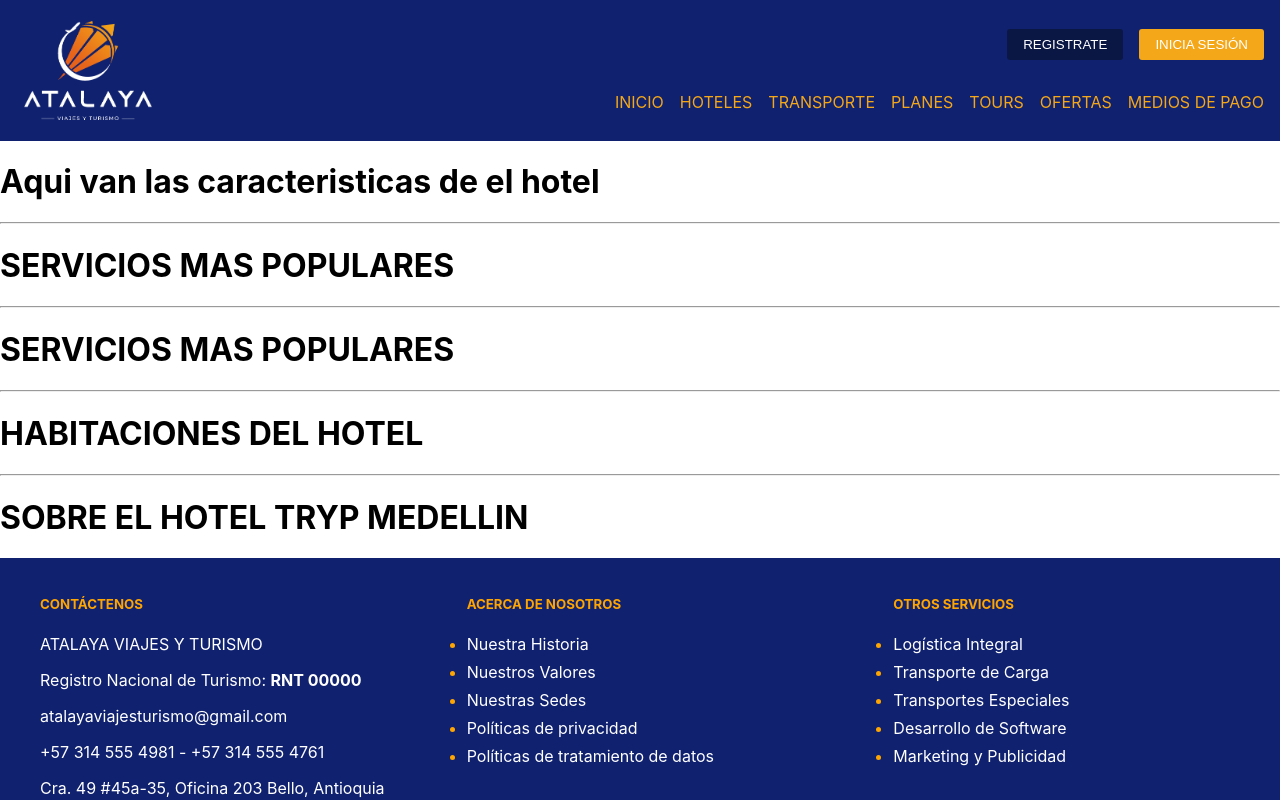
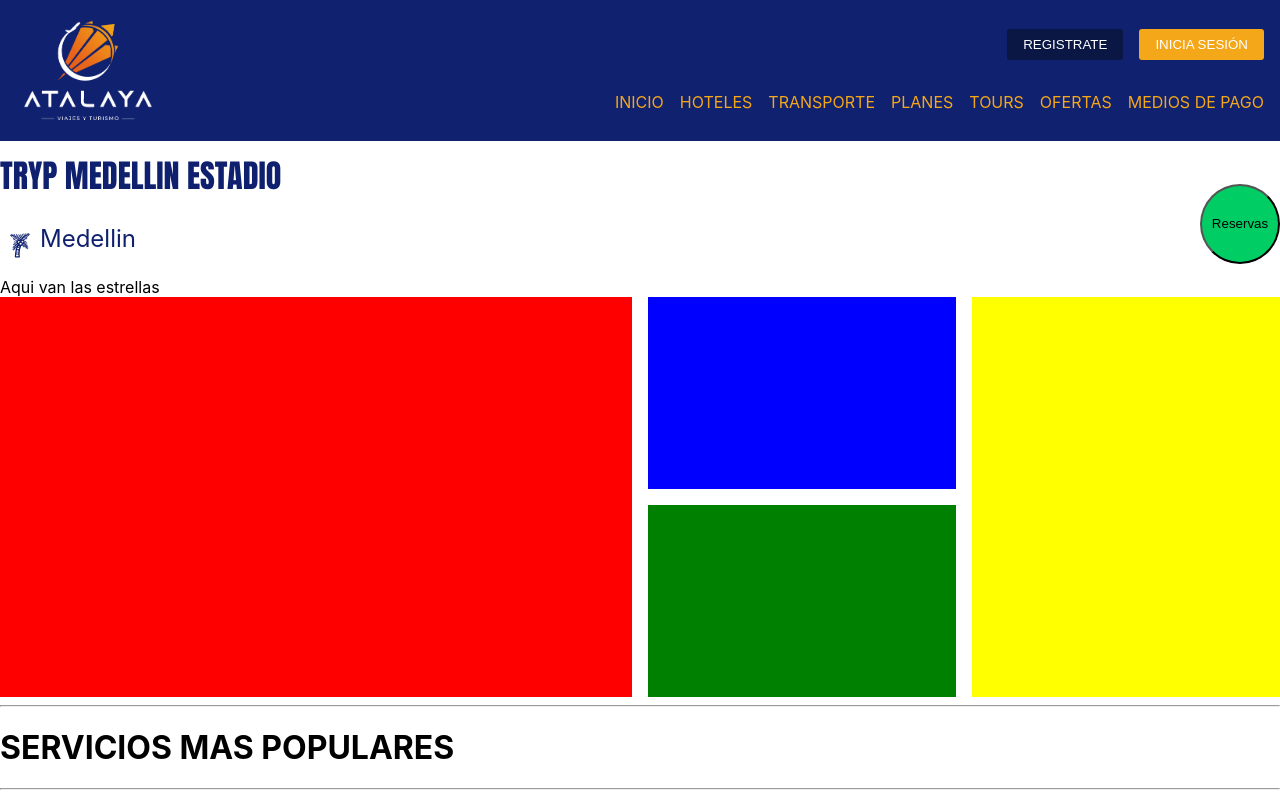
Before and after one commit to logitransatalaya/atalaya-turismo, a React (Create React App) app in the folder frontend/: page /caracteristicas-de-hotel in a window 1280 px wide. Shown: the top 800 px of the page. Built offline with nearby package versions, Linux system fonts and the light colour scheme.

Commit message:
The section of why watchtower was added, with the cards and icons

```diff
--- /dev/null
+++ b/frontend/src/components/HotelFeatures/HeaderFeatur/index.jsx
@@ -0,0 +1,31 @@
+import React from 'react'
+import { HeaderCardStyled, CardGrid } from './style'
+import { ReactComponent as IconPalmera } from '../../../images/icono-palmera.svg'
+
+export const HeaderFeature = () => {
+	return (
+		<div>
+			<HeaderCardStyled>
+				<div>
+					<div className='card_title'>TRYP MEDELLIN ESTADIO</div>
+					<div className='card_location'>
+						<div className='card_icon'>
+							<IconPalmera />
+						</div>
+						<p>Medellin</p>
+					</div>
+					<div>Aqui van las estrellas</div>
+				</div>
+				<div>
+					<button className='card_button'>Reservas</button>
+				</div>
+			</HeaderCardStyled>
+			<CardGrid>
+				<div className='card_1'></div>
+				<div className='card_2'></div>
+				<div className='card_3'></div>
+				<div className='card_4'></div>
+			</CardGrid>
+		</div>
+	)
+}
--- /dev/null
+++ b/frontend/src/components/HotelFeatures/HeaderFeatur/style.js
@@ -0,0 +1,71 @@
+import styled from 'styled-components'
+
+export const HeaderCardStyled = styled.div`
+	margin-top: 10px;
+	display: flex;
+	justify-content: space-between;
+	align-items: center;
+	.card_title {
+		color: #0f216e;
+		font-size: xx-large;
+		font-family: Impact, Haettenschweiler, 'Arial Narrow Bold', sans-serif;
+		font-weight: 600;
+	}
+	.card_location {
+		color: #0f216e;
+		display: flex;
+		margin-left: 10px;
+		align-items: center;
+		font-size: x-large;
+	}
+	.card_icon {
+		margin-right: 10px;
+		width: 20px;
+		height: 10px;
+	}
+	.card_button {
+		display: flex;
+		justify-content: center;
+		align-items: center;
+		background-color: #00cd64;
+		padding: 20px;
+		height: 80px;
+		width: 80px;
+		border-radius: 50px;
+	}
+`
+export const CardGrid = styled.div`
+	background-color: white;
+	width: 100%;
+	gap: 1em;
+	height: 400px;
+	display: grid;
+	grid-template-columns: repeat(4, 1fr);
+	grid-template-rows: repeat(2, 1fr);
+	.card_1 {
+		background-color: red;
+		grid-column: 1/3;
+		grid-row: 1/-1;
+		width: 100%;
+		height: 100%;
+	}
+	.card_2 {
+		background-color: blue;
+		width: 100%;
+		height: 100%;
+	}
+	.card_3 {
+		grid-column: 4/5;
+		grid-row: 1/-1;
+		background-color: yellow;
+		width: 100%;
+		height: 100%;
+	}
+	.card_4 {
+		grid-column: 3/4;
+		grid-row: 2/3;
+		background-color: green;
+		width: 100%;
+		height: 100%;
+	}
+`
--- a/frontend/src/components/HotelFeatures/index.jsx
+++ b/frontend/src/components/HotelFeatures/index.jsx
@@ -1,11 +1,12 @@
 import React from 'react'
 import { Container } from 'components/Container'
+import { HeaderFeature } from './HeaderFeatur'
 
 export const HotelFeatures = () => {
 	return (
 		<Container>
 			<div>
-				<h1>Aqui van las caracteristicas de el hotel </h1>
+				<HeaderFeature />
 			</div>
 			<hr />
 			<div>
```
